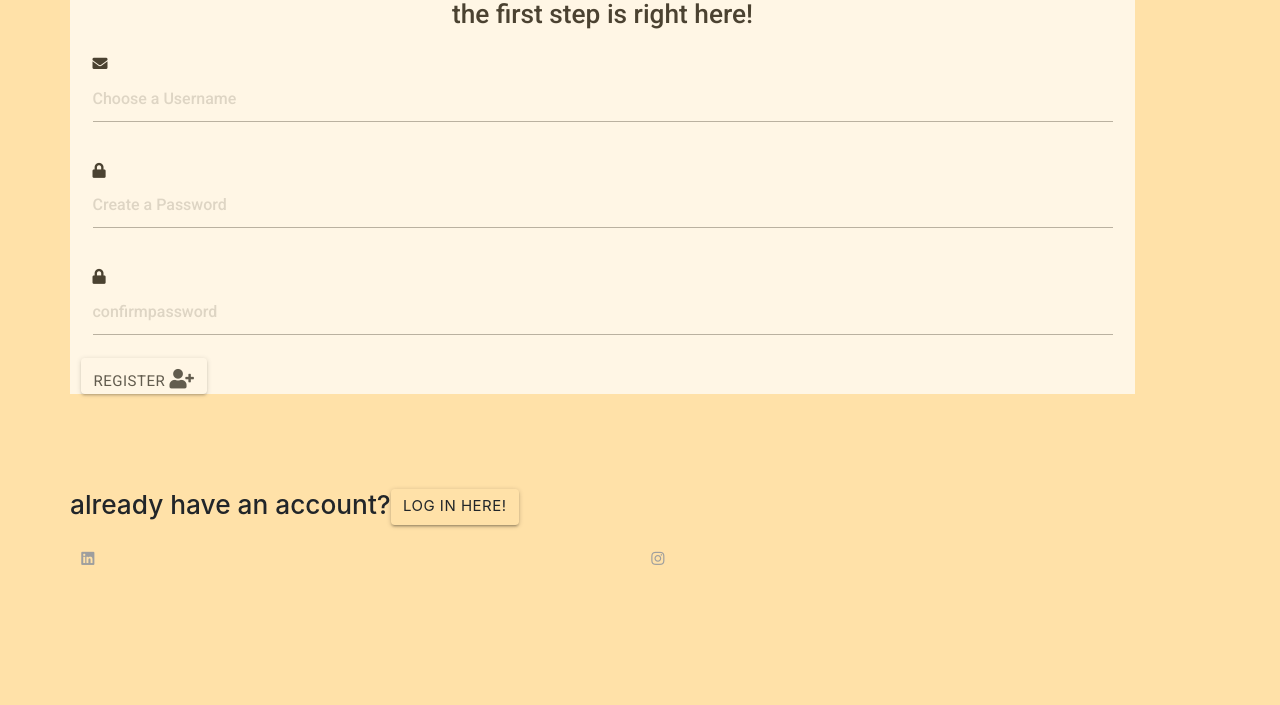
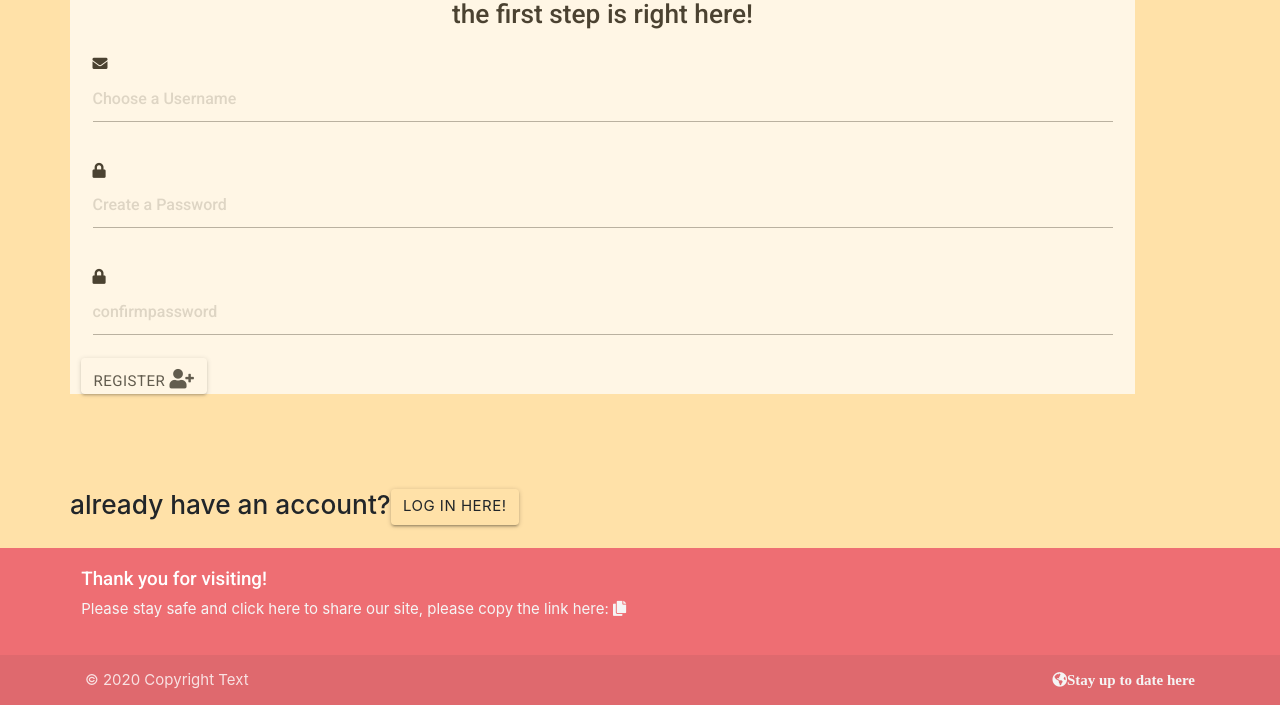
Before and after one commit to Code-Institute-Submissions/self-isolation-watch, a Flask app: page /register in a window 1280 px wide. Shown: the part 152-857 px from the top of the page. Before the commit the page ends 717 px from the top, so only its background shows below. Run offline with Flask 2, Linux system fonts and the light colour scheme; some libraries are stand-ins or nearby versions.

Commit message:
changed the add symptom nav bar link to the id of the add symptom form, in my symptoms page

```diff
--- a/templates/base.html
+++ b/templates/base.html
@@ -35,7 +35,7 @@
       <a href="#" data-target="mobile-demo" class="sidenav-trigger"><i class="fas fa-bars"></i></a>
       <ul class="left hide-on-med-and-down">
         {% if session.user %}
-            <li><a href="{{ url_for('add_symptom') }}">Add symptom</a></li>
+            <li><a href="#add_symptoms">Add symptom</a></li>
             <li><a href="{{ url_for('logout') }}">Log out</a></li>
             <li><a href="{{ url_for('get_symptoms') }}">Symptoms</a></li>
             <li><a href="{{ url_for('my_symptoms', username=session['user']) }}
@@ -80,20 +80,24 @@
         {% endblock %}
     </main>
  <!--footer -->
- <footer>
-    <div class="footer-copyright">
+ <footer class="page-footer">
           <div class="container">
             <div class="row">
-    <div class="col s6">
-    <a class="grey-text" href="li"><i class="fab fa-linkedin"></i></a>
-    </div>
-    <div class="col s6">
-    <a class="grey-text" href="insta"><i class="fab fa-instagram"></i></a>
+              <div class="col s12">
+                <h5 class="white-text">Thank you for visiting!</h5>
+                <p class="grey-text text-lighten-4">Please stay safe and click here to share our site, please copy the link here: <i class="fas fa-copy" data-clipboard-text="https://self-isolation-watch.herokuapp.com/" id="copy-url" ></i> </p>
               </div>
             </div>
           </div>
+          <div class="footer-copyright">
+            <div class="container">
+            © 2020 Copyright Text
+            <a class="grey-text text-lighten-4 right" href="https://www.bbc.co.uk/news/uk-51768274"><i class="fas fa-globe-americas">Stay up to date here</i></a>
+            </div>
           </div>
         </footer>
+
+
 
 
   </body>
@@ -102,9 +106,10 @@
     src="https://code.jquery.com/jquery-3.5.1.min.js"
     integrity="sha256-9/aliU8dGd2tb6OSsuzixeV4y/faTqgFtohetphbbj0=" crossorigin="anonymous"
   ></script>
-
+<script src="//cdnjs.cloudflare.com/ajax/libs/clipboard.js/1.4.0/clipboard.min.js"></script>
   <script src="https://cdnjs.cloudflare.com/ajax/libs/materialize/1.0.0/js/materialize.min.js"></script>
   <script src="{{ url_for('static', filename= 'js/scripts.js') }}"></script>
+
   {% block scripts %}
   {% endblock %}
 </html>
```
Lines whose indentation alone changed are shown as unchanged.
